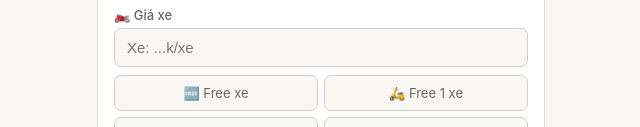
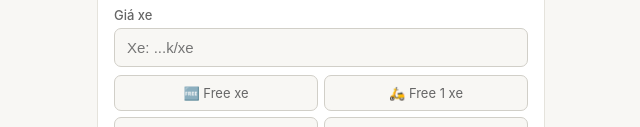
Before and after one commit to ITLeQuangDuy/Template_Tro, a plain HTML site: page index.html in a window 1280 px wide. Shown: the part 673-800 px from the top of the page, 319-959 px from the left. Drawn offline with Linux system fonts and the light colour scheme.

Commit message:
first commit 3

```diff
--- a/index.html
+++ b/index.html
@@ -293,7 +293,7 @@ function renderFields(){
   // Render xe field cuối cùng
   if(xeVar){
     html+=`<div class="field">
-      <label>🏍️ ${xeVar}</label>
+      <label> ${xeVar}</label>
       <input type="text" id="${eid(xeVar)}" placeholder="Xe: ...k/xe" oninput="xeMode='custom';userEdited=false;buildPreview()">
       <div class="xe-grid" style="margin-top:8px">
         <div class="xe-opt" onclick="setXe('free xe',this)">🆓 Free xe</div>
```
